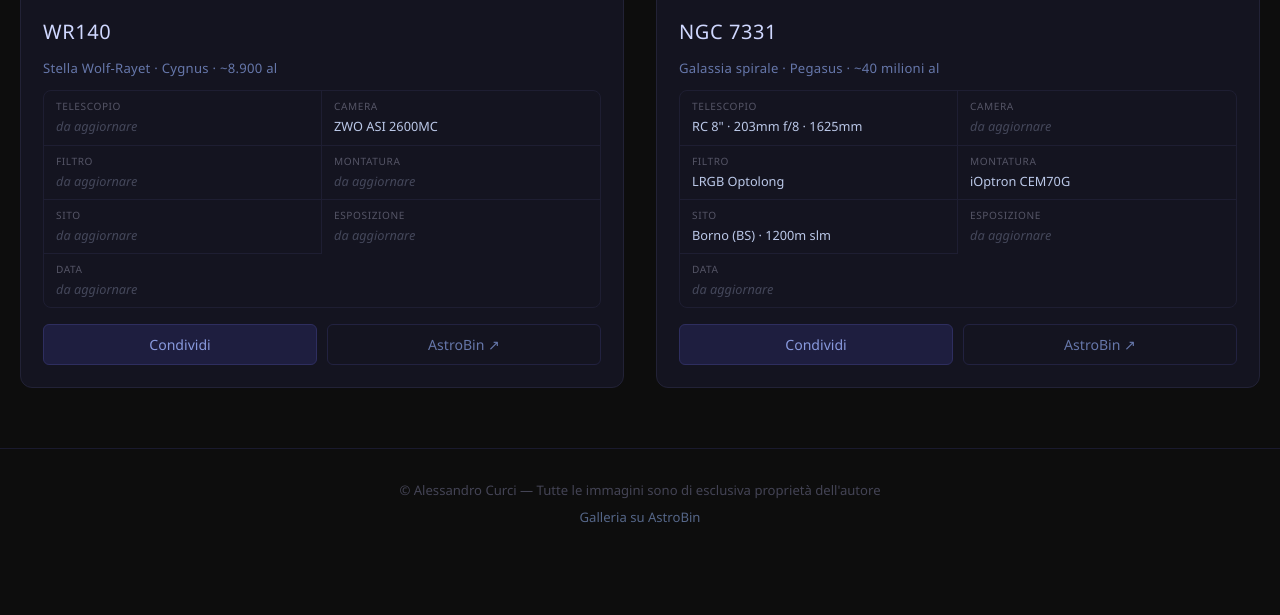
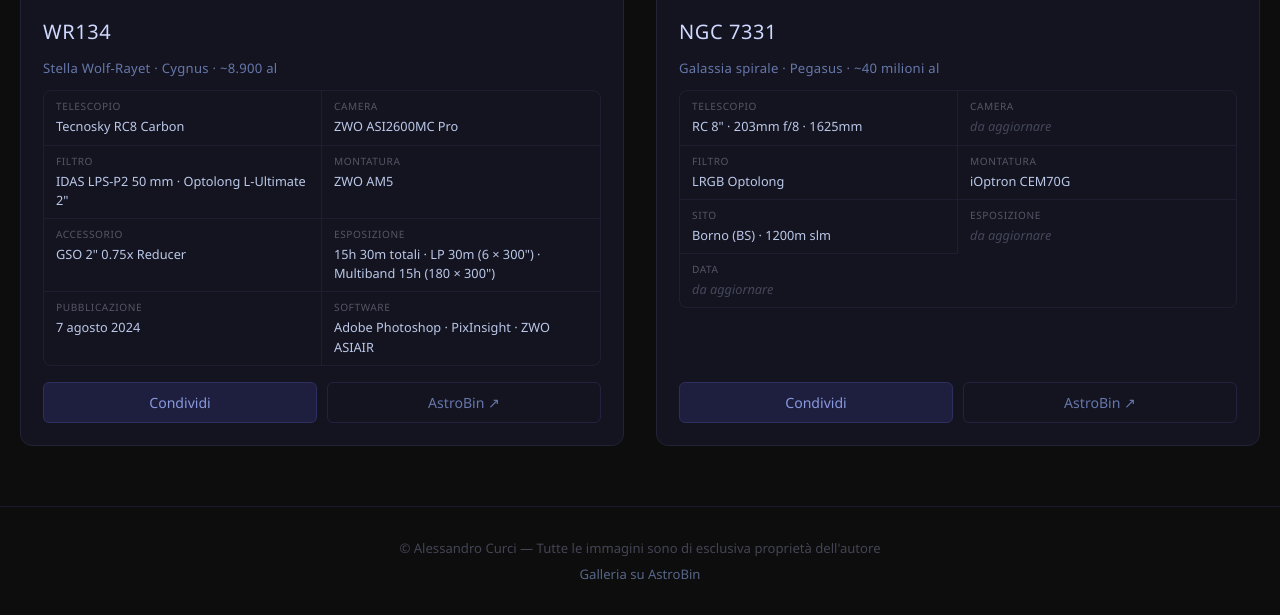
Before and after one commit to Mamete91/fotografie-astronomiche, a plain HTML site: page index.html in a window 1280 px wide. Shown: the part 1321-1936 px from the top of the page. Before the commit the page ends 1879 px from the top, so only its background shows below. Drawn offline with Linux system fonts and the light colour scheme.

Commit message:
Update WR134 photo metadata

```diff
--- a/index.html
+++ b/index.html
@@ -116,47 +116,51 @@
                 </div>
             </div>
 
-            <!-- ═══ WR140 ═══ -->
+            <!-- ═══ WR134 ═══ -->
             <div class="photo-card">
                 <div class="photo">
-                    <img src="images/WR140PS_edited.jpg" alt="WR140 – Stella Wolf-Rayet" class="photo-img">
+                    <img src="images/WR140PS_edited.jpg" alt="WR134 – Stella Wolf-Rayet" class="photo-img">
                 </div>
                 <div class="photo-info">
-                    <h2 class="photo-title">WR140</h2>
+                    <h2 class="photo-title">WR134</h2>
                     <p class="photo-type">Stella Wolf-Rayet &middot; Cygnus &middot; ~8.900 al</p>
                     <dl class="photo-meta">
                         <div class="meta-item">
                             <dt>Telescopio</dt>
-                            <dd class="tbd">da aggiornare</dd>
+                            <dd>Tecnosky RC8 Carbon</dd>
                         </div>
                         <div class="meta-item">
                             <dt>Camera</dt>
-                            <dd>ZWO ASI 2600MC</dd>
+                            <dd>ZWO ASI2600MC Pro</dd>
                         </div>
                         <div class="meta-item">
                             <dt>Filtro</dt>
-                            <dd class="tbd">da aggiornare</dd>
+                            <dd>IDAS LPS-P2 50 mm &middot; Optolong L-Ultimate 2&quot;</dd>
                         </div>
                         <div class="meta-item">
                             <dt>Montatura</dt>
-                            <dd class="tbd">da aggiornare</dd>
+                            <dd>ZWO AM5</dd>
                         </div>
                         <div class="meta-item">
-                            <dt>Sito</dt>
-                            <dd class="tbd">da aggiornare</dd>
+                            <dt>Accessorio</dt>
+                            <dd>GSO 2&quot; 0.75x Reducer</dd>
                         </div>
                         <div class="meta-item">
                             <dt>Esposizione</dt>
-                            <dd class="tbd">da aggiornare</dd>
+                            <dd>15h 30m totali &middot; LP 30m (6 &times; 300&quot;) &middot; Multiband 15h (180 &times; 300&quot;)</dd>
                         </div>
                         <div class="meta-item">
-                            <dt>Data</dt>
-                            <dd class="tbd">da aggiornare</dd>
+                            <dt>Pubblicazione</dt>
+                            <dd>7 agosto 2024</dd>
+                        </div>
+                        <div class="meta-item">
+                            <dt>Software</dt>
+                            <dd>Adobe Photoshop &middot; PixInsight &middot; ZWO ASIAIR</dd>
                         </div>
                     </dl>
                     <div class="photo-actions">
                         <a href="#" class="share-button" data-photo="WR140PS_edited.jpg">Condividi</a>
-                        <a href="https://app.astrobin.com/u/Mamete" class="astrobin-btn" target="_blank">AstroBin ↗</a>
+                        <a href="https://app.astrobin.com/i/4z9nao" class="astrobin-btn" target="_blank">AstroBin ↗</a>
                     </div>
                 </div>
             </div>
```
